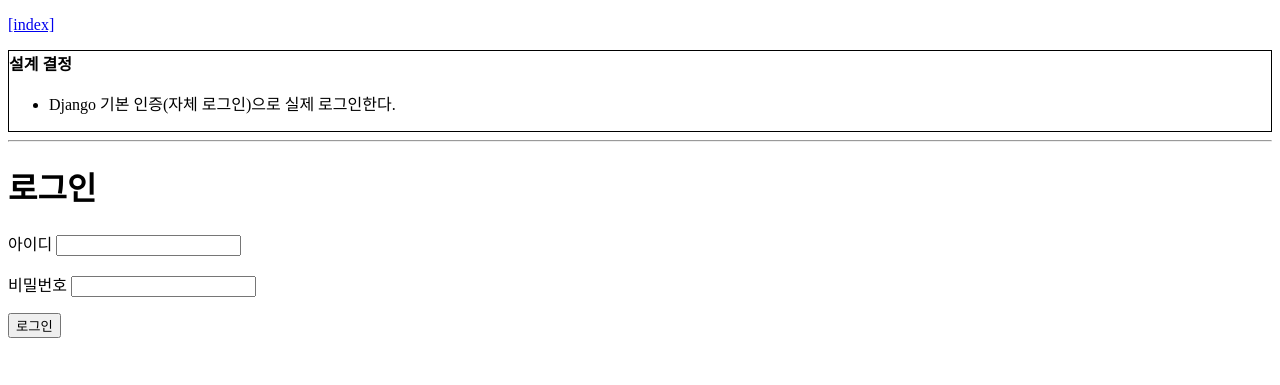
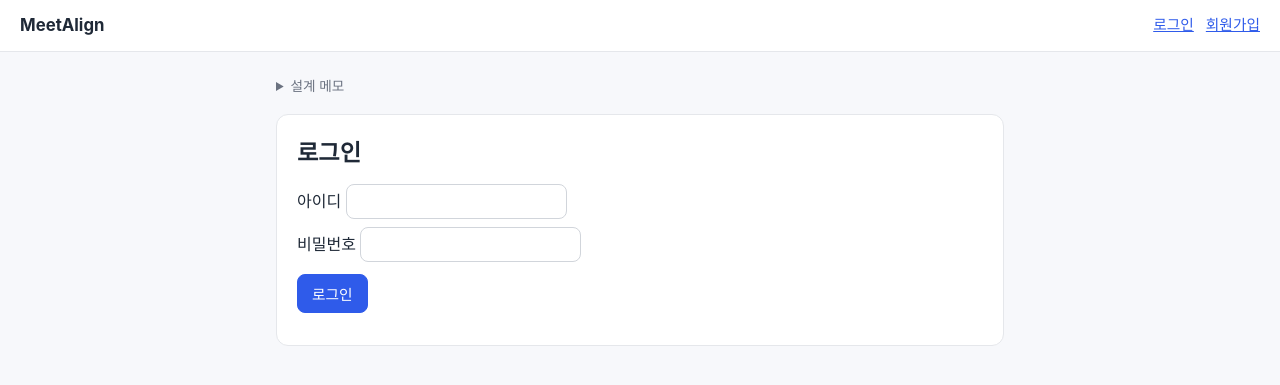
Before and after one commit to cocoa030722/AdvancedProjectLab-04, a Django app: page /meetalign/login/?next=/meetalign/meetings/1/ in a window 1280 px wide. Shown: the top 385 px of the page. Run offline with Django 5.2, Linux system fonts and the light colour scheme.

Commit message:
재시작 후 멈춘 처리 복구, 녹음 접근 제한, 화면 정리
- 실행 중인 작업이 없는데 처리 중으로 남은 회의는 결과 화면에서 실패로 바꿈
- 녹음 파일은 공개 media 경로 대신 로그인한 회의 멤버만 받는 경로로 제공
- 공통 레이아웃에 상단 메뉴와 카드형 본문 추가, 설계 메모는 접을 수 있게 변경

진행사항.txt 갱신.

```diff
--- a/APL_04/meetalign/templates/meetalign/base.html
+++ b/APL_04/meetalign/templates/meetalign/base.html
@@ -1,13 +1,58 @@
 <!doctype html>
 <html lang="ko">
-<head><meta charset="utf-8"><title>{% block title %}MeetAlign{% endblock %}</title></head>
+<head>
+<meta charset="utf-8">
+<meta name="viewport" content="width=device-width, initial-scale=1">
+<title>{% block title %}MeetAlign{% endblock %}</title>
+<style>
+  :root { --ink:#1f2937; --muted:#6b7280; --line:#e5e7eb; --brand:#2f5bea; --bg:#f7f8fb; --danger:#b42318; }
+  * { box-sizing: border-box; }
+  body { margin:0; font-family: -apple-system, BlinkMacSystemFont, "Apple SD Gothic Neo", "Malgun Gothic", system-ui, sans-serif; color:var(--ink); background:var(--bg); line-height:1.6; }
+  header.topbar { display:flex; align-items:center; justify-content:space-between; gap:12px; padding:12px 20px; background:#fff; border-bottom:1px solid var(--line); }
+  header.topbar .brand { font-weight:700; color:var(--ink); text-decoration:none; font-size:1.05rem; }
+  header.topbar nav { display:flex; gap:12px; align-items:center; font-size:.92rem; color:var(--muted); }
+  main.container { max-width:760px; margin:24px auto; padding:0 16px; }
+  .card { background:#fff; border:1px solid var(--line); border-radius:12px; padding:20px; margin-bottom:16px; }
+  h1 { font-size:1.45rem; margin:0 0 12px; }
+  h2 { font-size:1.1rem; margin:18px 0 8px; }
+  a { color:var(--brand); }
+  p { margin:8px 0; }
+  ul { padding-left:20px; }
+  input[type=text], input:not([type]), input[type=password], input[type=date], input[type=file] {
+    padding:8px 10px; border:1px solid #d1d5db; border-radius:8px; font-size:.95rem; max-width:100%; background:#fff; }
+  input[type=file] { padding:6px; }
+  input:focus { outline:2px solid #c7d7fe; border-color:var(--brand); }
+  button { padding:8px 14px; border:1px solid var(--brand); background:var(--brand); color:#fff; border-radius:8px; font-size:.92rem; cursor:pointer; margin-top:4px; }
+  button:hover { filter:brightness(1.05); }
+  button[name=action][value=end] { background:#fff; color:var(--brand); }
+  form { margin:12px 0; }
+  .msg-error, p > b:only-child { color:var(--danger); }
+  details.devnote { margin:0 0 16px; color:var(--muted); font-size:.85rem; }
+  details.devnote summary { cursor:pointer; }
+  @media (max-width: 520px) { header.topbar { flex-direction:column; align-items:flex-start; } }
+</style>
+</head>
 <body>
-<p><a href="{% url 'index' %}">[index]</a></p>
-<div style="border:1px solid #000">
-<b>설계 결정</b>
-<ul>{% block note %}{% endblock %}</ul>
-</div>
-<hr>
-{% block content %}{% endblock %}
+<header class="topbar">
+  <a class="brand" href="{% url 'index' %}">MeetAlign</a>
+  <nav>
+    {% if user.is_authenticated %}
+      <span>{{ user.username }}</span>
+      <a href="{% url 'logout' %}">로그아웃</a>
+    {% else %}
+      <a href="{% url 'login' %}">로그인</a>
+      <a href="{% url 'signup' %}">회원가입</a>
+    {% endif %}
+  </nav>
+</header>
+<main class="container">
+  <details class="devnote">
+    <summary>설계 메모</summary>
+    <ul>{% block note %}{% endblock %}</ul>
+  </details>
+  <section class="card">
+    {% block content %}{% endblock %}
+  </section>
+</main>
 </body>
 </html>
--- a/APL_04/meetalign/templates/meetalign/meeting_detail.html
+++ b/APL_04/meetalign/templates/meetalign/meeting_detail.html
@@ -8,7 +8,7 @@
 {% if error %}<p><b>{{ error }}</b></p>{% endif %}
 <a href="{% url 'meeting_list' meeting.team_id %}">회의 목록으로 돌아가기</a>
 {% if meeting.is_due_tomorrow %}<p><b>마감 D-1: 내일 마감입니다.</b></p>{% endif %}
-{% if meeting.recording %}<p>업로드된 녹음: {{ meeting.recording.name }}</p>{% endif %}
+{% if meeting.recording %}<p>업로드된 녹음: <a href="{% url 'recording_file' meeting.id %}">받기</a></p>{% endif %}
 <form method="post" enctype="multipart/form-data">{% csrf_token %}
 <p>회의 녹음: <input type="file" name="recording" accept="audio/*"></p>
 <button name="action" value="submit">제출</button>
--- a/APL_04/meetalign/urls.py
+++ b/APL_04/meetalign/urls.py
@@ -12,6 +12,7 @@ urlpatterns = [
     path("teams/<int:team_id>/meetings/new/", views.meeting_create, name="meeting_create"),
     path("meetings/<int:meeting_id>/", views.meeting_detail, name="meeting_detail"),
     path("meetings/<int:meeting_id>/result/", views.meeting_result, name="meeting_result"),
+    path("meetings/<int:meeting_id>/recording/", views.recording_file, name="recording_file"),
     path("meetings/<int:meeting_id>/chat/", views.chat, name="chat"),
     path("meetings/<int:meeting_id>/inbox/", views.inbox, name="inbox"),
     path("meetings/<int:meeting_id>/summary/", views.summary, name="summary"),
--- a/APL_04/meetalign/views.py
+++ b/APL_04/meetalign/views.py
@@ -2,6 +2,7 @@ import os
 
 from django.contrib.auth import login, logout
 from django.core.exceptions import PermissionDenied
+from django.http import FileResponse, Http404
 from django.contrib.auth.decorators import login_required
 from django.contrib.auth.forms import AuthenticationForm, UserCreationForm
 from django.shortcuts import get_object_or_404, redirect, render
@@ -131,8 +132,7 @@ def meeting_detail(request, meeting_id):
             return render(request, "meetalign/meeting_detail.html", {"meeting": meeting, "error": error})
         if recording:
             meeting.recording = recording
-            meeting.processing_status = Meeting.STATUS_PROCESSING
-            meeting.save()
+            meeting.save(update_fields=["recording"])
             tasks.start_processing(meeting.id)
         if request.POST.get("action") == "end":
             Meeting.objects.filter(pk=meeting.pk).update(ended=True)
@@ -144,7 +144,16 @@ def meeting_detail(request, meeting_id):
 @login_required
 def meeting_result(request, meeting_id):
     meeting = _meeting(request, meeting_id)
+    tasks.recover_stuck(meeting)
     return render(request, "meetalign/meeting_result.html", {"meeting": meeting})
+
+
+@login_required
+def recording_file(request, meeting_id):
+    meeting = _meeting(request, meeting_id)
+    if not meeting.recording:
+        raise Http404
+    return FileResponse(meeting.recording.open("rb"), filename=os.path.basename(meeting.recording.name))
 
 
 @login_required
--- a/APL_04/setting/urls.py
+++ b/APL_04/setting/urls.py
@@ -14,8 +14,6 @@ Including another URLconf
     1. Import the include() function: from django.urls import include, path
     2. Add a URL to urlpatterns:  path('blog/', include('blog.urls'))
 """
-from django.conf import settings
-from django.conf.urls.static import static
 from django.contrib import admin
 from django.urls import include, path
 from django.views.generic import RedirectView
@@ -25,6 +23,3 @@ urlpatterns = [
     path("meetalign/", include("meetalign.urls")),
     path('admin/', admin.site.urls),
 ]
-
-if settings.DEBUG:
-    urlpatterns += static(settings.MEDIA_URL, document_root=settings.MEDIA_ROOT)
--- a/진행사항.txt
+++ b/진행사항.txt
@@ -126,7 +126,8 @@ default_auto_field를 BigAutoField로 명시했다. 이게 없으면 Django 버
 - settings.py: LOGIN_URL, LOGIN_REDIRECT_URL 추가 — @login_required가 비로그인
   사용자를 로그인 페이지로 보낼 수 있도록. MEDIA_URL, MEDIA_ROOT 추가 — 업로드된
   녹음파일이 실제로 저장될 경로.
-- urls.py: DEBUG일 때 media 파일을 서빙하도록 추가 (로컬 개발용).
+- urls.py: 녹음 파일은 더 이상 /media/로 공개하지 않는다. 대신 /meetalign/meetings/<id>/recording/ 이
+  로그인하고 회의 멤버인 사람에게만 파일을 준다.
 - 보안·입력 검증
   로그인 후 이동(next)은 같은 사이트 주소만 허용한다(외부 주소 차단).
   마감일 형식이 틀리면 회의를 만들지 않고 안내를 띄운다.
@@ -145,7 +146,7 @@ default_auto_field를 BigAutoField로 명시했다. 이게 없으면 Django 버
   생성·답변, 이해도 검증 질문 자동 생성(중복 생성 안 됨), 답변 저장·재제출 시
   수정되는지, 같은 질문에 여러 사용자가 각자 답변을 가질 수 있는지(핵심 검증),
   녹음파일 업로드 시 실제로 저장되는지
-- 총 65개, 전부 통과 (백그라운드 처리 5개 포함) (의미 비교 6개, 질문 생성 시점 2개 포함) (주최자 권한 4개, 로컬 LLM 연결 5개, STT 4개, 보안·입력 검증 7개 포함)
+- 총 71개, 전부 통과 (백그라운드 처리 5개, 복구·녹음 접근 권한 6개 포함) (의미 비교 6개, 질문 생성 시점 2개 포함) (주최자 권한 4개, 로컬 LLM 연결 5개, STT 4개, 보안·입력 검증 7개 포함)
 
 
 PR 히스토리
```
Also changed, not shown: APL_04/meetalign/tasks.py (+18 -0 lines), APL_04/meetalign/tests.py (+51 -0 lines).
